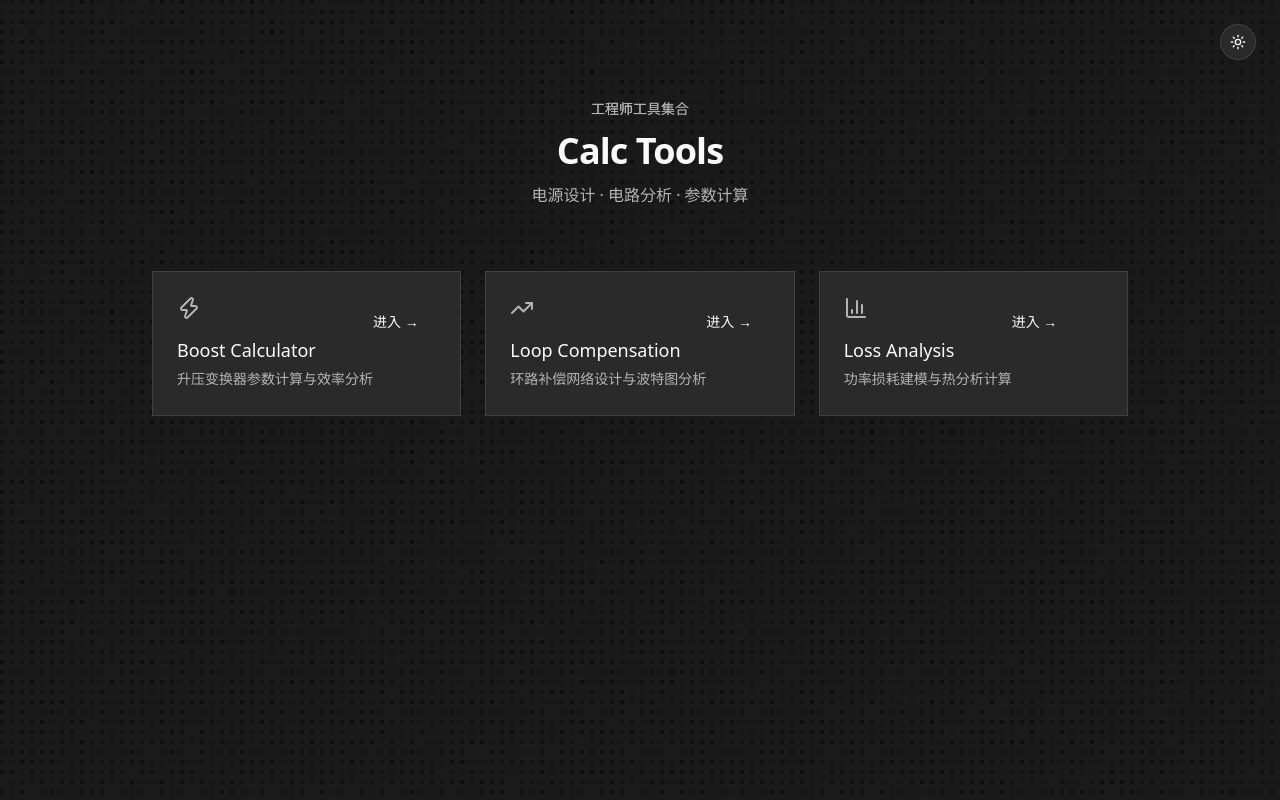
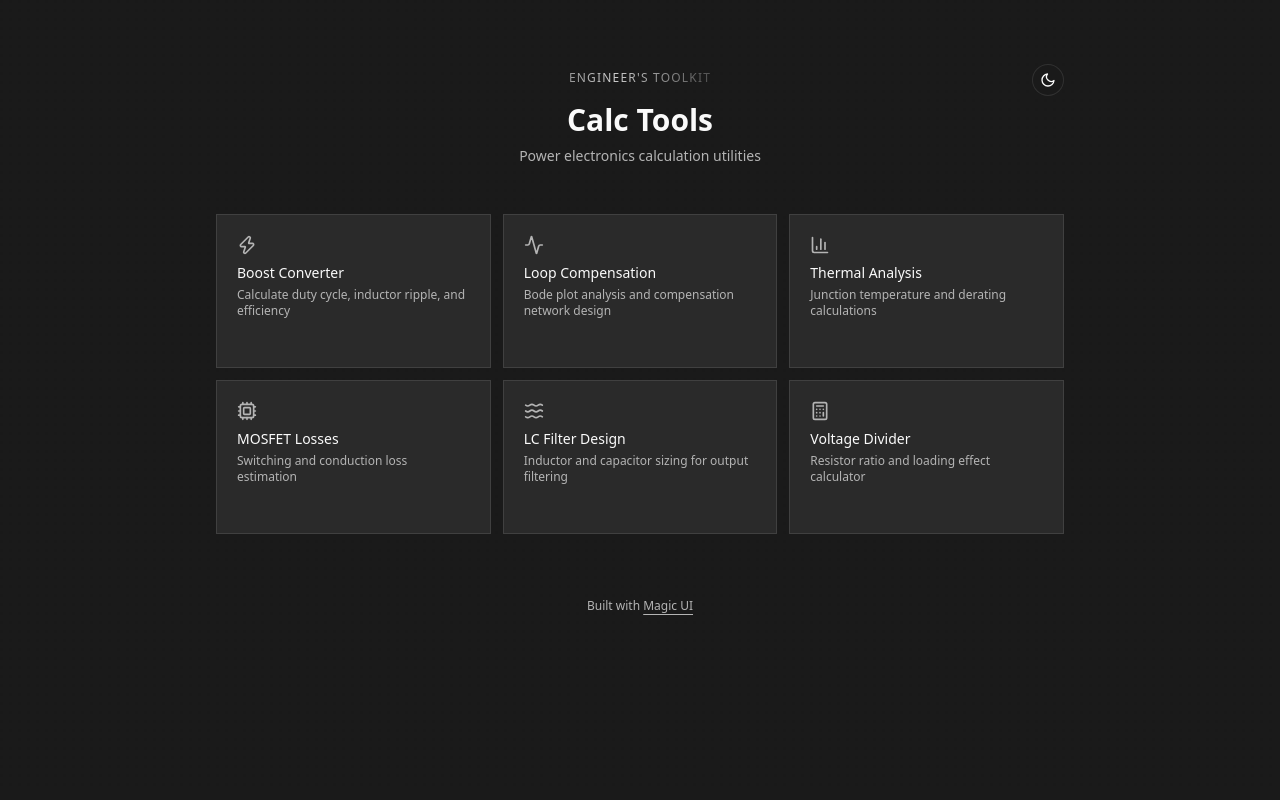
Before and after one commit to zzsscc1001/calc-tools, a React (Vite) app: page / in a window 1280 px wide. Built offline with nearby package versions, Linux system fonts and the light colour scheme; a web font is replaced by a local one.

Commit message:
add underline hover animation on Open → only

```diff
--- a/src/App.tsx
+++ b/src/App.tsx
@@ -1,62 +1,142 @@
-import { Moon, Sun, Zap, TrendingUp, BarChart3 } from "lucide-react"
-import { useState, useEffect } from "react"
-import { MagicCard } from "./components/magicui/magic-card"
-import { FlickeringGrid } from "./components/magicui/flickering-grid"
-import { AnimatedShinyText } from "./components/magicui/animated-shiny-text"
-import { BorderBeam } from "./components/magicui/border-beam"
+import { MagicCard } from "@/components/magicui/magic-card";
+import { BorderBeam } from "@/components/magicui/border-beam";
+import { AnimatedShinyText } from "@/components/magicui/animated-shiny-text";
+import { FlickeringGrid } from "@/components/magicui/flickering-grid";
+import { AnimatedThemeToggler } from "@/components/magicui/animated-theme-toggler";
+import {
+  Zap,
+  BarChart3,
+  Cpu,
+  Waves,
+  Calculator,
+  Activity,
+} from "lucide-react";
 
-function ThemeToggle() {
-  const [dark, setDark] = useState(true)
-  useEffect(() => {
-    document.documentElement.classList.toggle("dark", dark)
-  }, [dark])
+const tools = [
+  {
+    name: "Boost Converter",
+    description: "Calculate duty cycle, inductor ripple, and efficiency",
+    icon: <Zap className="size-5" />,
+    href: "#",
+    featured: true,
+  },
+  {
+    name: "Loop Compensation",
+    description: "Bode plot analysis and compensation network design",
+    icon: <Activity className="size-5" />,
+    href: "#",
+  },
+  {
+    name: "Thermal Analysis",
+    description: "Junction temperature and derating calculations",
+    icon: <BarChart3 className="size-5" />,
+    href: "#",
+  },
+  {
+    name: "MOSFET Losses",
+    description: "Switching and conduction loss estimation",
+    icon: <Cpu className="size-5" />,
+    href: "#",
+  },
+  {
+    name: "LC Filter Design",
+    description: "Inductor and capacitor sizing for output filtering",
+    icon: <Waves className="size-5" />,
+    href: "#",
+  },
+  {
+    name: "Voltage Divider",
+    description: "Resistor ratio and loading effect calculator",
+    icon: <Calculator className="size-5" />,
+    href: "#",
+  },
+];
+
+function ToolCard({
+  name,
+  description,
+  icon,
+  href,
+  featured = false,
+}: {
+  name: string;
+  description: string;
+  icon: React.ReactNode;
+  href: string;
+  featured?: boolean;
+}) {
   return (
-    <button
-      onClick={() => setDark(!dark)}
-      className="fixed top-6 right-6 z-50 flex h-9 w-9 items-center justify-center rounded-full border border-border bg-card transition-colors hover:bg-accent"
-    >
-      {dark ? <Sun className="h-4 w-4" /> : <Moon className="h-4 w-4" />}
-    </button>
-  )
-}
-
-function ToolCard({ icon, title, desc }: { icon: React.ReactNode; title: string; desc: string }) {
-  return (
-    <MagicCard className="card-hover-underline group relative flex flex-col justify-between overflow-hidden rounded-[--radius] p-6 cursor-pointer">
-      <BorderBeam size={150} duration={12} delay={9} />
-      <div>
-        <div className="mb-4 text-muted-foreground">{icon}</div>
-        <h3 className="mb-1 text-lg font-medium">{title}</h3>
-        <p className="text-sm text-muted-foreground leading-relaxed">{desc}</p>
-      </div>
-      <span className="underline-link relative mt-4 inline-block w-fit text-sm text-foreground">
-        进入 →
-      </span>
+    <MagicCard className="relative p-5" gradientSize={250}>
+      <a href={href} className="flex flex-col justify-between size-full z-10">
+        <div className="flex flex-col gap-2">
+          <div className="text-muted-foreground">{icon}</div>
+          <div>
+            <h3 className="font-medium text-foreground text-sm">{name}</h3>
+            <p className="text-muted-foreground text-xs mt-1">{description}</p>
+          </div>
+        </div>
+        <div className="text-muted-foreground text-xs mt-auto pt-3 opacity-0 group-hover:opacity-100 transition-opacity">
+          <span className="underline-link">Open →</span>
+        </div>
+      </a>
+      {featured && (
+        <BorderBeam
+          size={200}
+          duration={12}
+          colorFrom="#9E7AFF"
+          colorTo="#FEBBBB"
+        />
+      )}
     </MagicCard>
-  )
+  );
 }
 
 export default function App() {
   return (
-    <div className="relative min-h-screen overflow-hidden">
-      <ThemeToggle />
-      <div className="pointer-events-none fixed inset-0">
-        <FlickeringGrid />
+    <div className="relative min-h-screen bg-background">
+      <div className="fixed inset-0 z-0">
+        <FlickeringGrid
+          color="var(--foreground)"
+          maxOpacity={0.03}
+          flickerChance={0.04}
+          squareSize={3}
+          gridGap={6}
+        />
       </div>
-      <main className="relative z-10 mx-auto max-w-5xl px-6 py-24">
-        <div className="mb-16 text-center">
-          <AnimatedShinyText className="mb-3 text-sm text-muted-foreground">
-            工程师工具集合
+
+      <div className="relative z-10 max-w-4xl mx-auto px-6 py-16">
+        <div className="relative text-center mb-12">
+          <div className="absolute top-0 right-0">
+            <AnimatedThemeToggler />
+          </div>
+
+          <AnimatedShinyText className="text-xs tracking-widest uppercase mb-3">
+            Engineer's Toolkit
           </AnimatedShinyText>
-          <h1 className="mb-3 text-4xl font-semibold tracking-tight">Calc Tools</h1>
-          <p className="text-muted-foreground">电源设计 · 电路分析 · 参数计算</p>
+          <h1 className="text-3xl font-semibold text-foreground mt-1">
+            Calc Tools
+          </h1>
+          <p className="text-muted-foreground mt-2 text-sm">
+            Power electronics calculation utilities
+          </p>
         </div>
-        <div className="grid gap-6 sm:grid-cols-2 lg:grid-cols-3">
-          <ToolCard icon={<Zap className="h-6 w-6" />} title="Boost Calculator" desc="升压变换器参数计算与效率分析" />
-          <ToolCard icon={<TrendingUp className="h-6 w-6" />} title="Loop Compensation" desc="环路补偿网络设计与波特图分析" />
-          <ToolCard icon={<BarChart3 className="h-6 w-6" />} title="Loss Analysis" desc="功率损耗建模与热分析计算" />
+
+        <div className="grid grid-cols-1 md:grid-cols-2 lg:grid-cols-3 gap-3">
+          {tools.map((tool) => (
+            <ToolCard key={tool.name} {...tool} />
+          ))}
         </div>
-      </main>
+
+        <div className="text-center mt-16 text-muted-foreground text-xs">
+          Built with{" "}
+          <a
+            href="https://magicui.design"
+            className="underline underline-offset-4 hover:text-foreground transition-colors"
+          >
+            Magic UI
+          </a>
+        </div>
+      </div>
     </div>
-  )
+  );
 }
--- a/src/index.css
+++ b/src/index.css
@@ -67,10 +67,20 @@ body {
   -moz-osx-font-smoothing: grayscale;
 }
 
-/* 卡片 hover 时，内部的 .underline-link 出现下划线动画 */
-.card-hover-underline:hover .underline-link::after {
+::view-transition-old(root),
+::view-transition-new(root) {
+  animation: none;
+  mix-blend-mode: normal;
+}
+
+.group:hover .underline-link::after {
   transform: scaleX(1);
   transform-origin: bottom left;
+}
+
+.underline-link {
+  position: relative;
+  display: inline-block;
 }
 
 .underline-link::after {
@@ -85,9 +95,3 @@ body {
   transform-origin: bottom right;
   transition: transform 0.25s ease-out;
 }
-
-::view-transition-old(root),
-::view-transition-new(root) {
-  animation: none;
-  mix-blend-mode: normal;
-}
```
Also changed, not shown: 5 other files (tests, documents, lock files or other folders).
